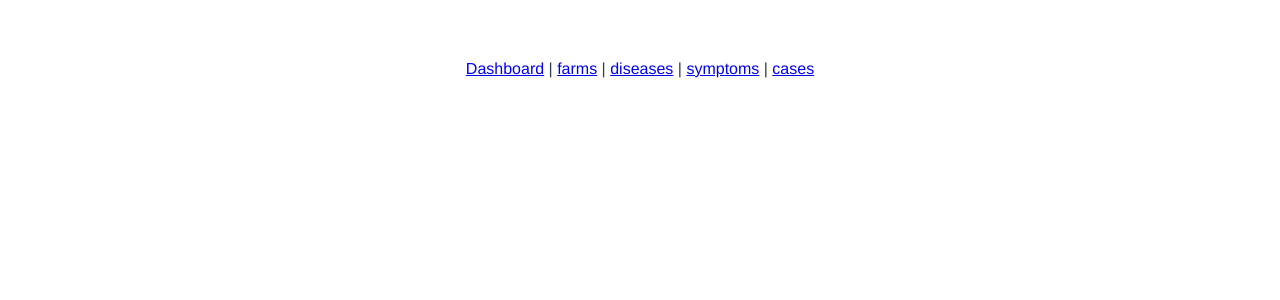
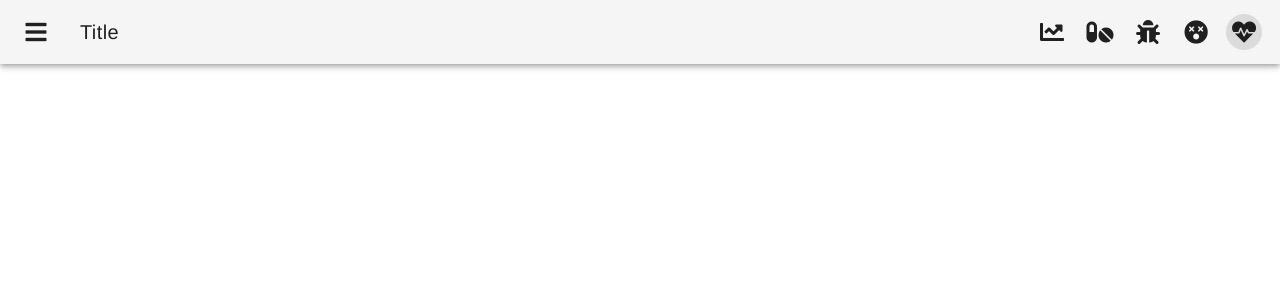
Before and after one commit to cnotv/tacuinum, a Vue app: page /cases in a window 1280 px wide. Shown: the top 300 px of the page. Built offline with nearby package versions, Linux system fonts and the light colour scheme; a small style sheet from the web is missing.

Commit message:
Add Vuetify; Set navbar icons

```diff
--- a/babel.config.js
+++ b/babel.config.js
@@ -1,5 +1,10 @@
 module.exports = {
-  presets: [
-    '@vue/app'
+  "presets": [
+    [
+      "@vue/app",
+      {
+        "useBuiltIns": "entry"
+      }
+    ]
   ]
 }
--- a/src/App.vue
+++ b/src/App.vue
@@ -10,9 +10,6 @@
   font-family: 'Avenir', Helvetica, Arial, sans-serif;
   -webkit-font-smoothing: antialiased;
   -moz-osx-font-smoothing: grayscale;
-  text-align: center;
-  color: #2c3e50;
-  margin-top: 60px;
 }
 </style>
 
--- a/src/components/Navigation.vue
+++ b/src/components/Navigation.vue
@@ -1,9 +1,29 @@
 <template>
-	<div id="nav">
-		<router-link to="/">Dashboard</router-link> |
-		<router-link to="/farms">farms</router-link> |
-		<router-link to="/diseases">diseases</router-link> |
-		<router-link to="/symptoms">symptoms</router-link> |
-		<router-link to="/cases">cases</router-link>
-	</div>
+  <v-toolbar color="primary">
+    <v-toolbar-side-icon></v-toolbar-side-icon>
+
+    <v-toolbar-title>Title</v-toolbar-title>
+
+    <v-spacer></v-spacer>
+
+		<v-btn to="/" icon>
+			<v-icon>fa-chart-line</v-icon>
+		</v-btn>
+
+		<v-btn to="/farms" icon>
+			<v-icon>fa-pills</v-icon>
+		</v-btn>
+
+		<v-btn to="/diseases" icon>
+			<v-icon>fa-bug</v-icon>
+		</v-btn>
+
+		<v-btn to="/symptoms" icon>
+			<v-icon>fa-dizzy</v-icon>
+		</v-btn>
+
+		<v-btn to="/cases" icon>
+			<v-icon>fa-heartbeat</v-icon>
+		</v-btn>
+  </v-toolbar>
 </template>
--- a/src/main.ts
+++ b/src/main.ts
@@ -1,7 +1,11 @@
+import '@babel/polyfill'
 import Vue from 'vue'
+import './plugins/vuetify'
 import App from './App.vue'
 import store from './store'
 import router from './router'
+import 'roboto-fontface/css/roboto/roboto-fontface.css'
+import '@fortawesome/fontawesome-free/css/all.css'
 
 Vue.config.productionTip = false
 
--- /dev/null
+++ b/src/plugins/vuetify.ts
@@ -0,0 +1,17 @@
+import Vue from 'vue'
+import Vuetify from 'vuetify'
+import 'vuetify/dist/vuetify.min.css'
+
+Vue.use(Vuetify, {
+  theme: {
+    primary: '#ee44aa',
+    secondary: '#424242',
+    accent: '#82B1FF',
+    error: '#FF5252',
+    info: '#2196F3',
+    success: '#4CAF50',
+    warning: '#FFC107'
+  },
+  customProperties: true,
+  iconfont: 'fa',
+})
--- a/src/views/Cases.vue
+++ b/src/views/Cases.vue
@@ -1,4 +1,5 @@
 <template>
+    <div></div>
 
 </template>
 
--- a/src/views/Diseases.vue
+++ b/src/views/Diseases.vue
@@ -1,4 +1,5 @@
 <template>
+    <div></div>
 
 </template>
 
--- a/src/views/Symptoms.vue
+++ b/src/views/Symptoms.vue
@@ -1,5 +1,5 @@
 <template>
-
+    <div></div>
 </template>
 
 <script>
```
Also changed, not shown: package.json (+6 -1 lines).
